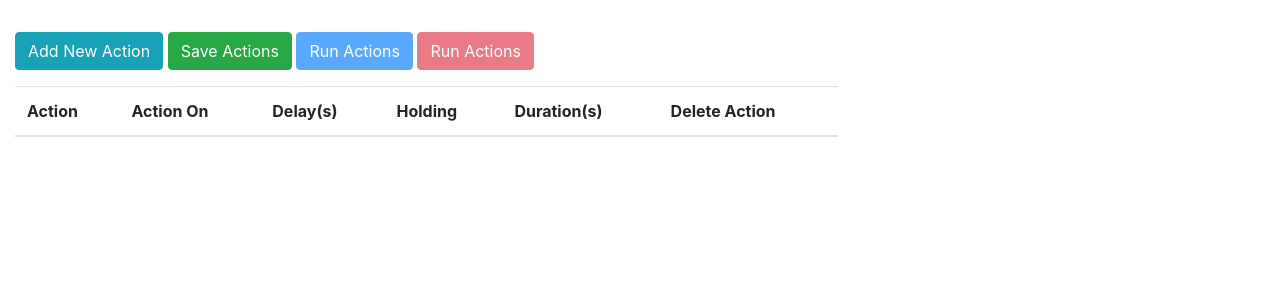
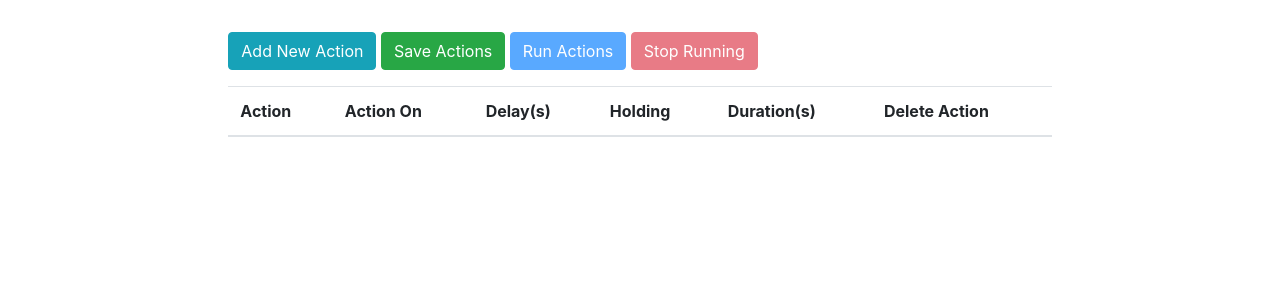
Before and after one commit to JerryLiux64/Serial_Mouse_Clicker, a Flask app: template webpage/templates/index.html in a window 1280 px wide. Shown: the part 224-524 px from the top of the page. Run offline with Flask 2, Linux system fonts and the light colour scheme; the template is opened without the code that fills it, so the values that code supplies are empty; some libraries are stand-ins or nearby versions.

Commit message:
Fix typo

```diff
--- a/webpage/templates/base.html
+++ b/webpage/templates/base.html
@@ -11,11 +11,17 @@
     <script src="https://ajax.googleapis.com/ajax/libs/jquery/3.4.1/jquery.min.js"></script>
     <script src="https://cdnjs.cloudflare.com/ajax/libs/popper.js/1.14.7/umd/popper.min.js"></script>
     <script src="https://maxcdn.bootstrapcdn.com/bootstrap/4.3.1/js/bootstrap.min.js"></script>
+    <script src="https://cdnjs.cloudflare.com/ajax/libs/jquery-json/2.6.0/jquery.json.min.js"></script>
     <link rel="stylesheet" href="https://fonts.googleapis.com/icon?family=Material+Icons">
     <title>{% block title %}{% endblock %}</title>
     <link rel="icon" href="../static/img/pooh_icon.ico">
     <!-- <link rel="stylesheet" href="{{ url_for('static', filename='style.css') }}"> -->
     <style>
+        .col-centered{
+            float: none;
+            margin: 0 auto;
+        }
+
         table.table .form-control.error {
             border-color: #f50000;
         }
@@ -24,10 +30,10 @@
             position: fixed;
             width: 50%;
             height: 10%;
-            top: 32%;
+            top: 0%;
             left: 50%;
             margin-left: -25%;
-            margin-top: -25%;
+            margin-top: 2%;
             z-index: -1;
         }
     </style>
--- a/webpage/templates/index.html
+++ b/webpage/templates/index.html
@@ -72,7 +72,7 @@
             <button type="button" class="btn btn-info add-new mb-3" data-toggle="tooltip" title="Add new action" id="btn-new-act"><i class="fa fa-plus"></i> Add New Action</button>
             <button type="button" class="btn btn-success save-act mb-3" data-toggle="tooltip" title="Save all actions" id="btn-save-act"><i class="fa fa-plus"></i> Save Actions</button>
             <a href="{{ url_for('actions.run_action') }}" class="btn btn-primary run-act mb-3 disabled" data-toggle="tooltip" title="Run actions" id="btn-run-act" role="button">Run Actions</a>
-            <a href="{{ url_for('actions.stop_running') }}" class="btn btn-danger stop-act mb-3 disabled" data-toggle="tooltip" title="Stop running" id="btn-stop-run" role="button">Run Actions</a>
+            <a href="{{ url_for('actions.stop_running') }}" class="btn btn-danger stop-act mb-3 disabled" data-toggle="tooltip" title="Stop running" id="btn-stop-run" role="button">Stop Running</a>
         </div>
     </div>
     <div class="row">
```
